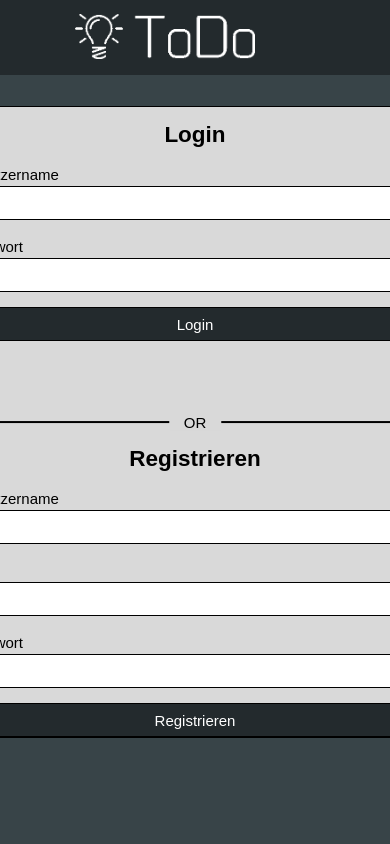
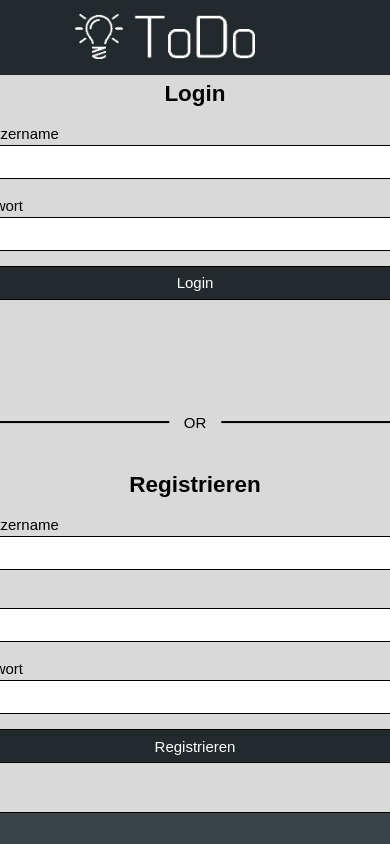
Before and after one commit to Wipeshot/Todo-in-Flask, a Flask app: page /login in a window 390 px wide; the page is wider, and only the part inside the window is pictured. Run offline with Flask 3, Linux system fonts and the light colour scheme.

Commit message:
Update: Mobile View

```diff
--- a/static/login.css
+++ b/static/login.css
@@ -149,7 +149,7 @@ button {
         max-width: 85%;
         margin: auto;
         max-height: 300%;
-        height: 40rem;
+        height: 50rem;
         min-width: 10rem;
         display: flex;
         border: black 0.1rem solid;
```
